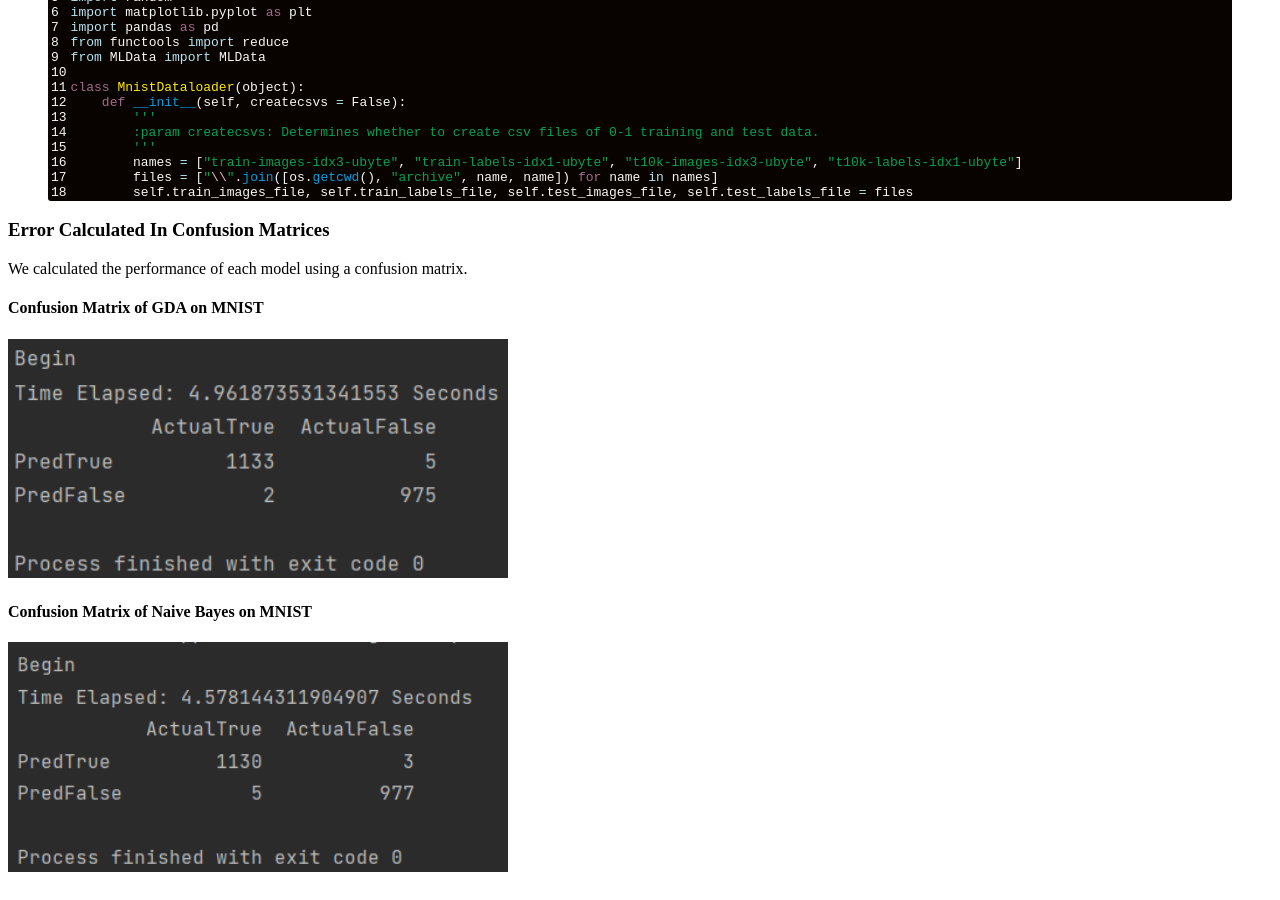
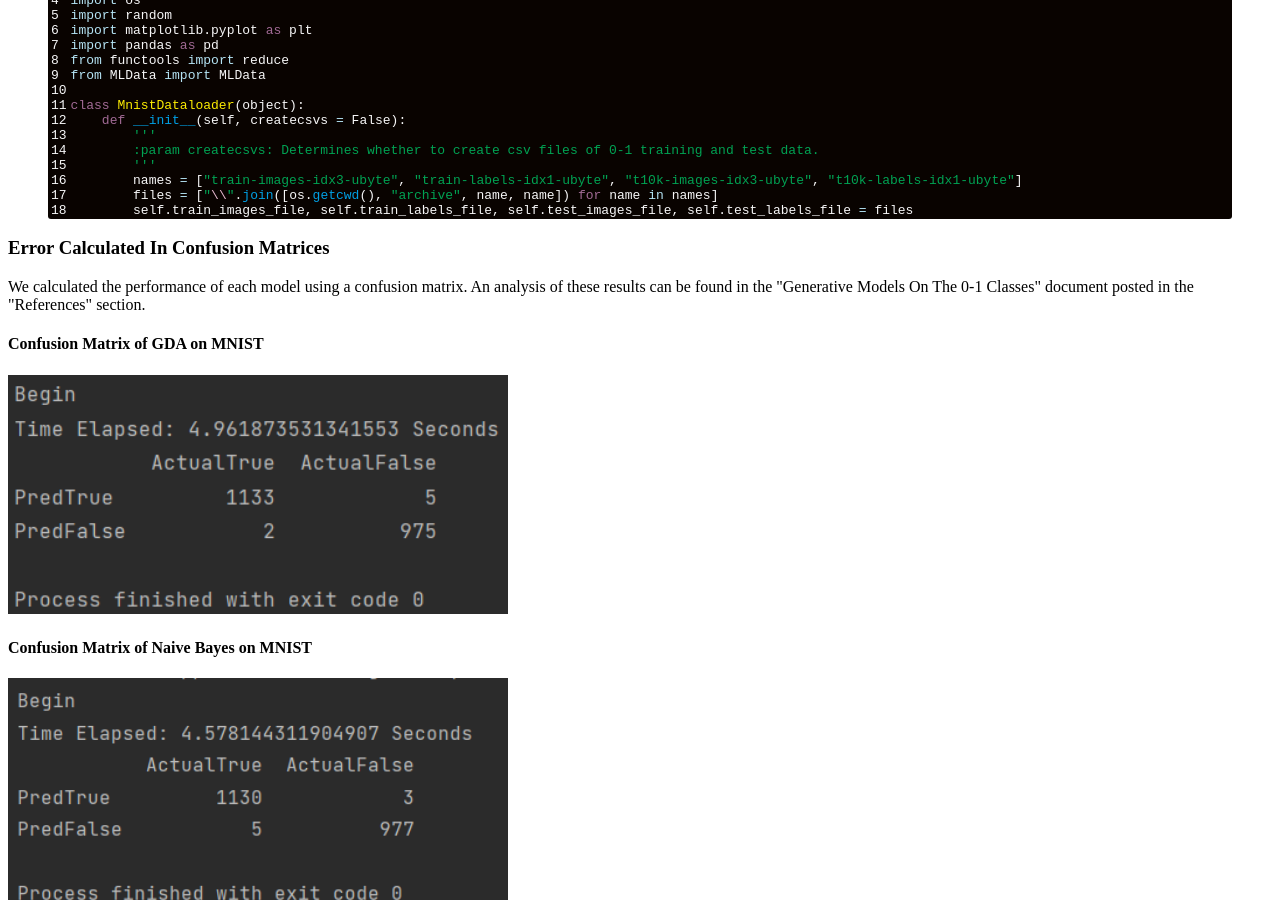
Before and after one commit to CategorIAN/categorian.github.io, a Jekyll site: the page built from projects/msu/m_508/generative_models.md, in a window 1280 px wide and 900 px high, scrolled down 3532 px. Built offline with Jekyll 4.4.1, drawn with Linux system fonts in a browser that asks for light colours; formulas are drawn with MathJax 3; some of the changed text lies outside the part shown.

Commit message:
Update generative_models.md

```diff
--- a/projects/msu/m_508/generative_models.md
+++ b/projects/msu/m_508/generative_models.md
@@ -9,6 +9,7 @@ layout: default
 <a href = "https://github.com/CategorIAN/M508_HW2">Code Repository</a>\
 [Notes on Generative Models](https://categorian.github.io/pdfs/Notes on Generative Models.pdf)\
 <a href = "https://www.kaggle.com/datasets/hojjatk/mnist-dataset/data">MNIST Data Set</a>\
+[Generative Models On The 0-1 Classes](https://categorian.github.io/pdfs/Generative Models On The 0-1 Classes.pdf)
 
 <h2>Description</h2>
 <h3>Overview</h3>
@@ -272,7 +273,7 @@ class MnistDataloader(object):
 </p>
 <h3>Error Calculated In Confusion Matrices</h3>
 <p>
-We calculated the performance of each model using a confusion matrix.
+We calculated the performance of each model using a confusion matrix. An analysis of these results can be found in the "Generative Models On The 0-1 Classes" document posted in the "References" section.
 </p>
 <h4>Confusion Matrix of GDA on MNIST</h4>
 <img src="/images/GDA CF.png" width = "500" alt="">
```
